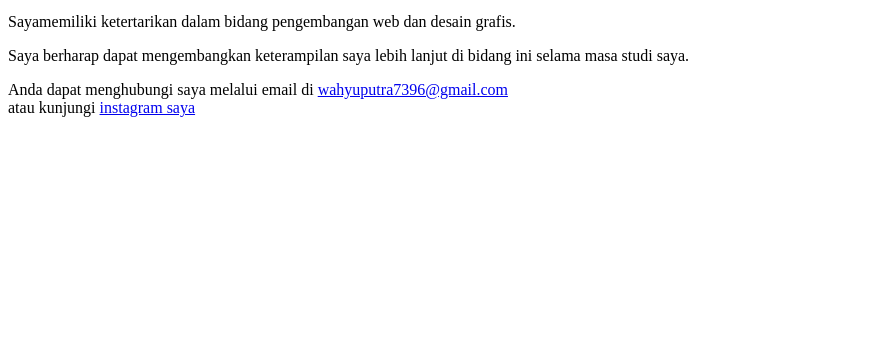
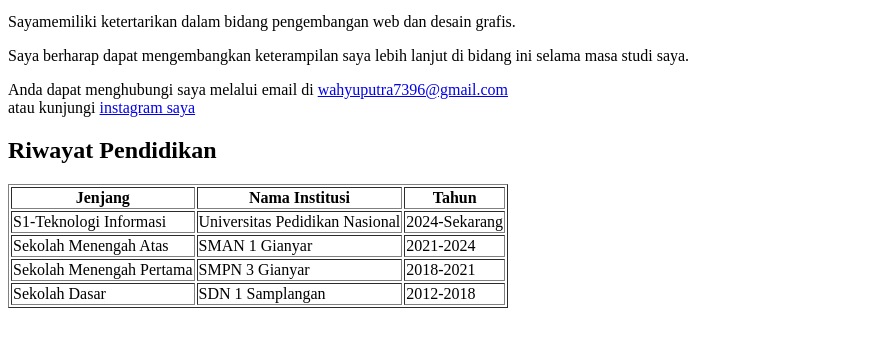
Before and after one commit to wsantika/praktikum_html, a plain HTML site: page tugas1/index.html in a window 1280 px wide. Shown: the part 271-618 px from the top of the page, without its empty margins (0-871 px from the left). Drawn offline with Linux system fonts and the light colour scheme.

Commit message:
feat:membuat tabel riwayat pendidikan

```diff
--- a/tugas1/index.html
+++ b/tugas1/index.html
@@ -24,5 +24,36 @@
         atau kunjungi <a href="https://www.instagram.com/wsant1ka?utm_source=ig_web_button_share_sheet&igsh=ZDNlZDc0MzIxNw==" target ="_blank">instagram saya</a>
     </p>
 
+    <!--Membuat tabel pendidikan-->
+    <h2>Riwayat Pendidikan</h2>
+    <table border="1">
+        <tr>
+            <th>Jenjang</th>
+            <th>Nama Institusi</th>
+            <th>Tahun</th>
+        </tr>
+
+        <tr>
+            <td>S1-Teknologi Informasi</td>
+            <td>Universitas Pedidikan Nasional</td>
+            <td>2024-Sekarang</td>
+        </tr>
+        <tr>
+            <td>Sekolah Menengah Atas</td>
+            <td>SMAN 1 Gianyar</td>
+            <td>2021-2024</td>
+        </tr>
+        <tr>
+            <td>Sekolah Menengah Pertama</td>
+            <td>SMPN 3 Gianyar</td>
+            <td>2018-2021</td>
+        </tr>
+        <tr>
+            <td>Sekolah Dasar</td>
+            <td>SDN 1 Samplangan</td>
+            <td>2012-2018</td>
+        </tr>
+    </table>
+
 </body>
 </html>
```
